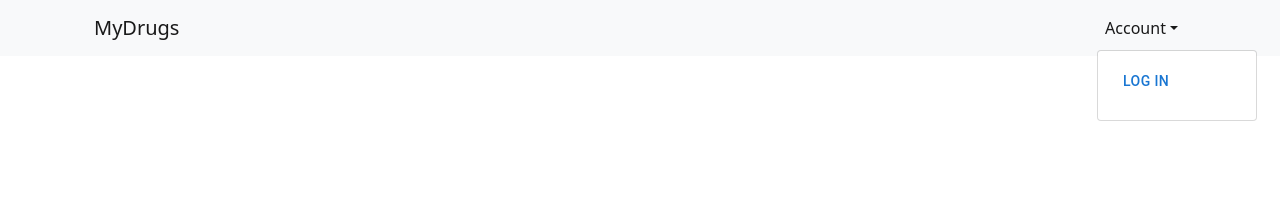
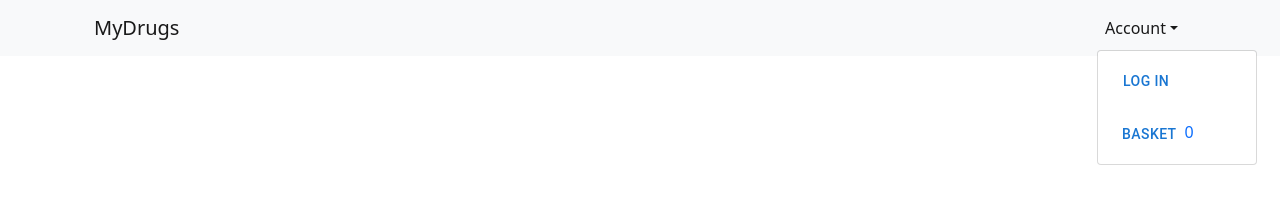
Before and after one commit to JoviSimons/MyDrugs, a React (Create React App) app: page /profile in a window 1280 px wide. Both pictures are taken after a click on the button "Account". Shown: the top 206 px of the page. Built offline with nearby package versions, Linux system fonts and the light colour scheme.

Commit message:
added basket counter

```diff
--- a/src/components/Main/Header.js
+++ b/src/components/Main/Header.js
@@ -4,8 +4,12 @@ import Container from 'react-bootstrap/Container';
 import { Link } from 'react-router-dom';
 import ProfileButton from '../ToProfileButton';
 import AuthenticationButton from '../Auth/AuthenticationButton';
+import { Button } from '@mui/material';
+
 
 export default function Header(props) {
+
+    const {cartItems} = props
 
     return (
         <header className="block row center">
@@ -24,7 +28,13 @@ export default function Header(props) {
                         <AuthenticationButton/>
                     </NavDropdown.Item>
                     <NavDropdown.Item>
-                        <ProfileButton></ProfileButton>
+                        <ProfileButton/>
+                    </NavDropdown.Item>
+                    <NavDropdown.Item>
+                        <Link style={{ textDecoration: 'none' }} to={`/basket`}>
+                            <Button variant="text">Basket</Button>
+                            {cartItems.length}
+                        </Link>
                     </NavDropdown.Item>
                 </NavDropdown>
                 </Nav>
--- a/src/pages/Home.js
+++ b/src/pages/Home.js
@@ -51,7 +51,7 @@ const Home = () => {
         return (
             <div>
                 <Router>
-                    <Header></Header>
+                    <Header cartItems={cartItems}/>
                     <div className="App">
                     <Switch>
                         <Route exact path='/' render={() => (<Product addToBasket={addToBasket} cartItems={cartItems}/>)}/>
```
